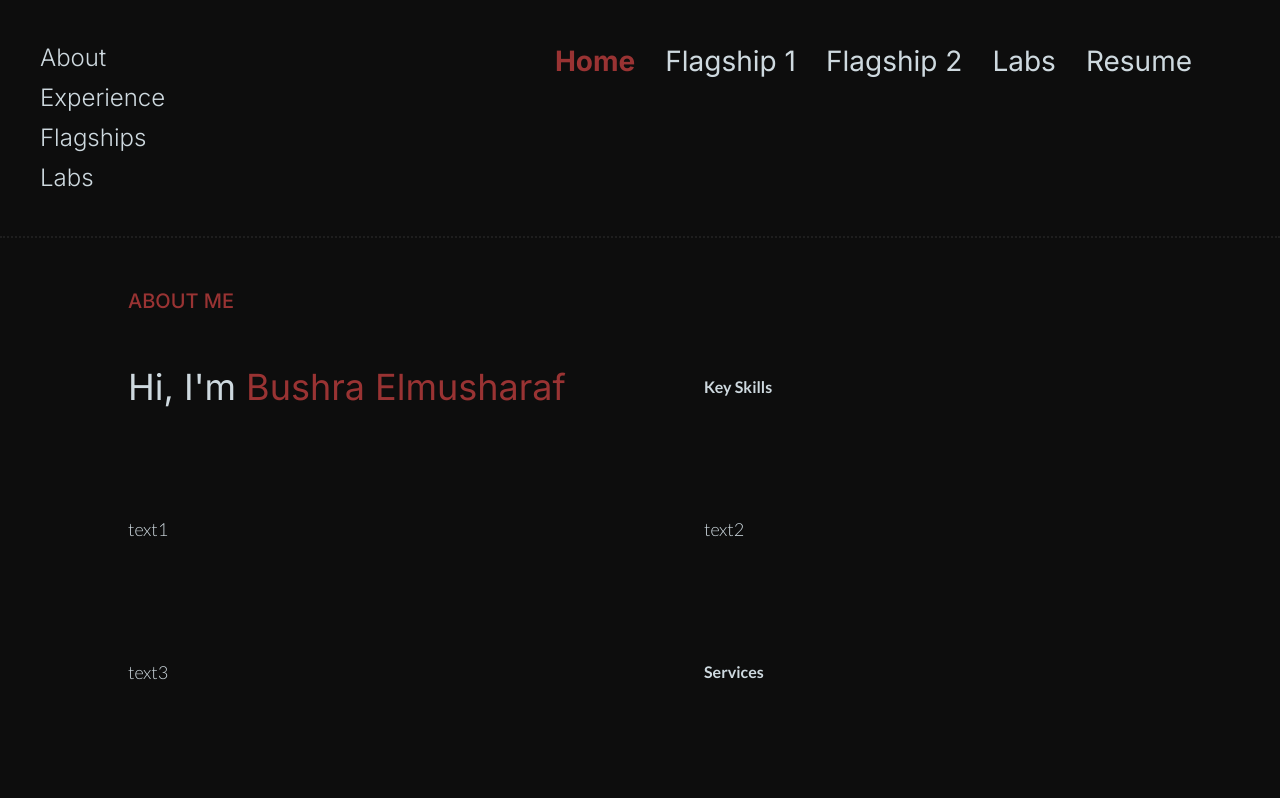
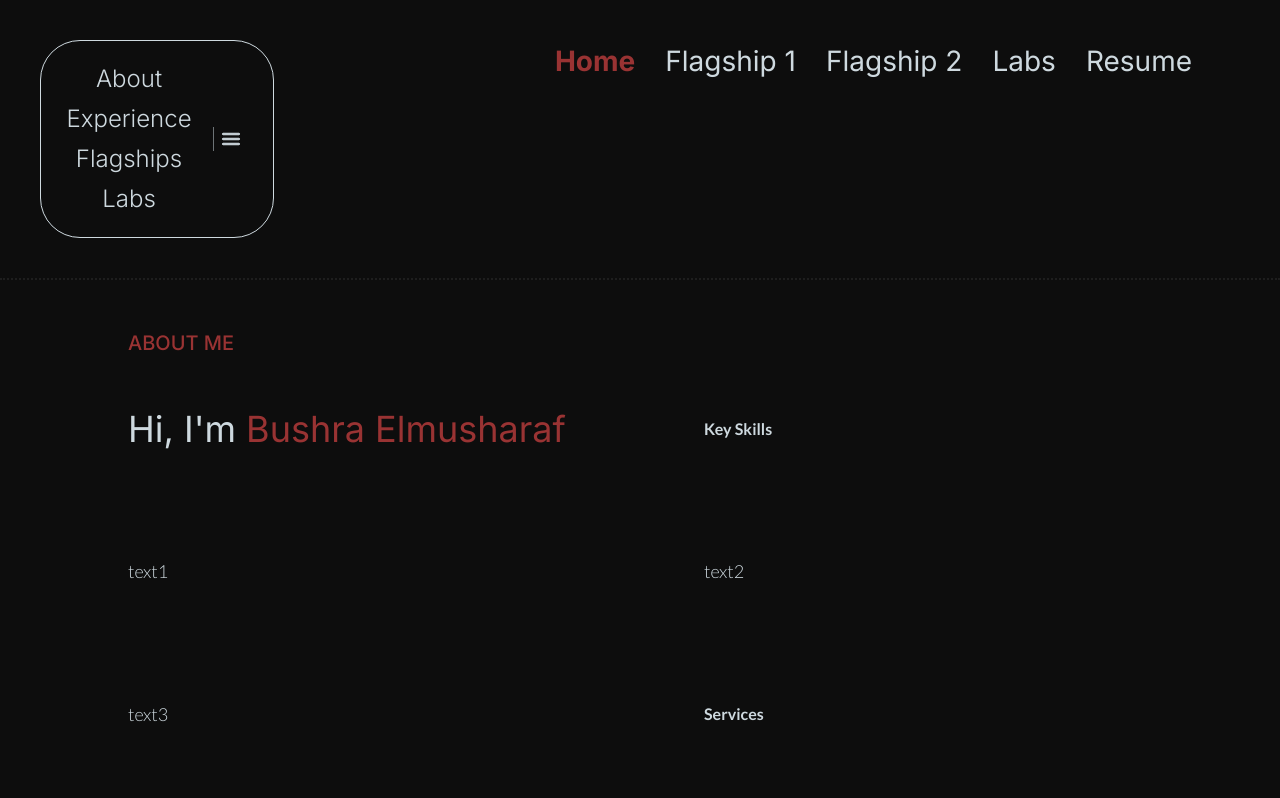
Before and after one commit to BushraElmu/portfolio-site, a plain HTML site: page index.html in a window 1280 px wide. Shown: the top 798 px of the page. Drawn offline with Linux system fonts and the light colour scheme.

Commit message:
feat(nav): add nav-dropdown class add menu-burger class, define r--nav-pill-w and additional color token, and add menu-burger sizing and divider

```diff
--- a/assets/css/main.css
+++ b/assets/css/main.css
@@ -5,6 +5,8 @@
   --color-bg-dark: #0D0D0D;
   --color-text-red: #993333;
   --color-text-white: #ced9df;
+  --color-text-white-50: #ced9df80;
+  --nav-pill-w: clamp(110px, 12rem, 380px);
 }
 
 body {
@@ -34,21 +36,41 @@ img { max-width: 100%; height: auto; display: block; }
     font-weight: 700;
 }
 
-
-
 nav {
     display: flex;
     justify-content: space-between;
     padding: 2.5rem;
     font-size: 28px;
 }
-
+.nav-dropdown {
+    display: grid;
+    grid-template-columns: 1fr auto;
+    inline-size: var(--nav-pill-w);
+    justify-content: center;
+    align-items: center;
+    padding: 20px;
+    border:1px solid var(--color-text-white);
+    border-radius: 40px;
+    gap: 1rem;
+}
 .page-links{
+    justify-self: center;
     display: flex;
     flex-direction: column;
     gap: 4px;
     font-size: 24px;
     font-weight: 300;
+    text-align: center;
+}
+
+.menu-burger {
+    display: flex;
+    justify-content: end;
+    width: 24px;
+    height: 24px;
+    border-left: 1px solid var(--color-text-white-50);
+    padding-left: 5px;
+    padding-right: 10px;
 }
 
 .nav-links{
--- a/index.html
+++ b/index.html
@@ -15,11 +15,16 @@
     <header>
         <div class="container">
             <nav>
-                <div class="page-links nav-button">
-                    <a href="/#about">About</a>
-                    <a href="/#experience">Experience</a>
-                    <a href="/#flagships">Flagships</a>
-                    <a href="/#labs">Labs</a>
+                <div class="nav-dropdown">
+                    <div class="page-links nav-button">
+                        <a href="/#about">About</a>
+                        <a href="/#experience">Experience</a>
+                        <a href="/#flagships">Flagships</a>
+                        <a href="/#labs">Labs</a>
+                    </div>
+                    <div class = "menu-burger">
+                        <img src="/assets/img/icons/menu-light.svg">
+                    </div>
                 </div>
                 <div class="nav-links nav-button">
                     <a href="/" class="nav-current">Home</a>
```
